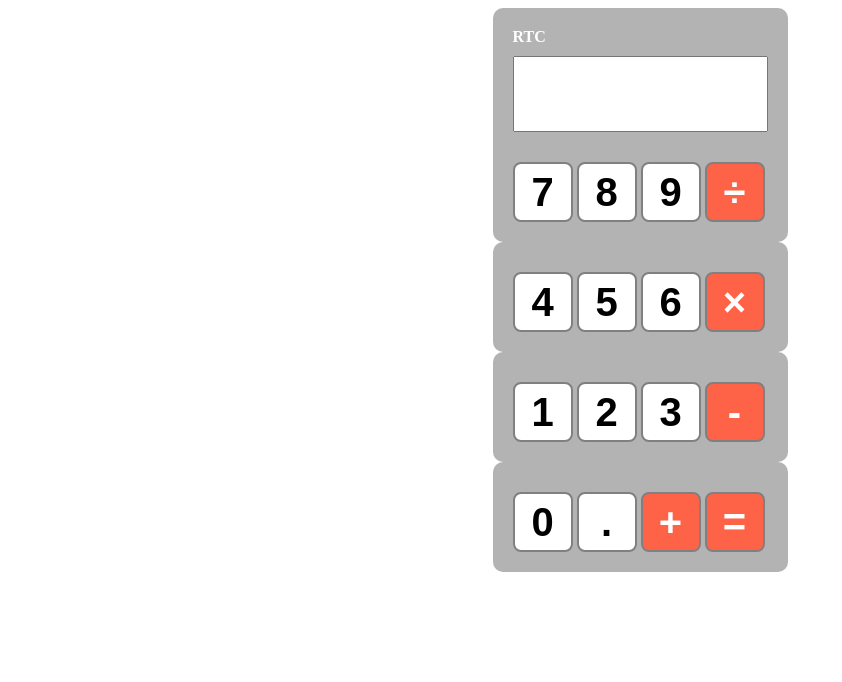
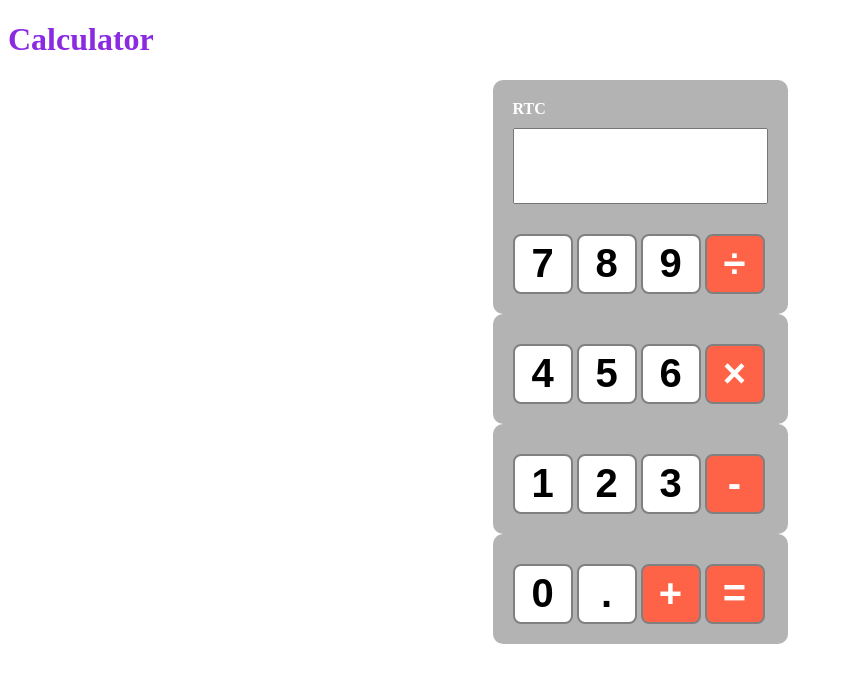
Before and after one commit to gay-tr-i/my-calculator, a plain HTML site: page index.html in a window 1280 px wide. Shown: the whole page, without its empty margins (0-842 px from the left). Drawn offline with Linux system fonts and the light colour scheme; a web font is replaced by a local one.

Commit message:
changes by Supriya

```diff
--- a/index.html
+++ b/index.html
@@ -52,11 +52,13 @@
         color: white;
         font-weight: bold;
     }
-
+  .cal{
+    color: blueviolet;
+  }
     </style>
 </head>
 <body>
-
+     <h1 class="cal">Calculator</h1>
     <div class="Calculator-container">
         <span class="brand">RTC</span>
         <div class="row">
```
